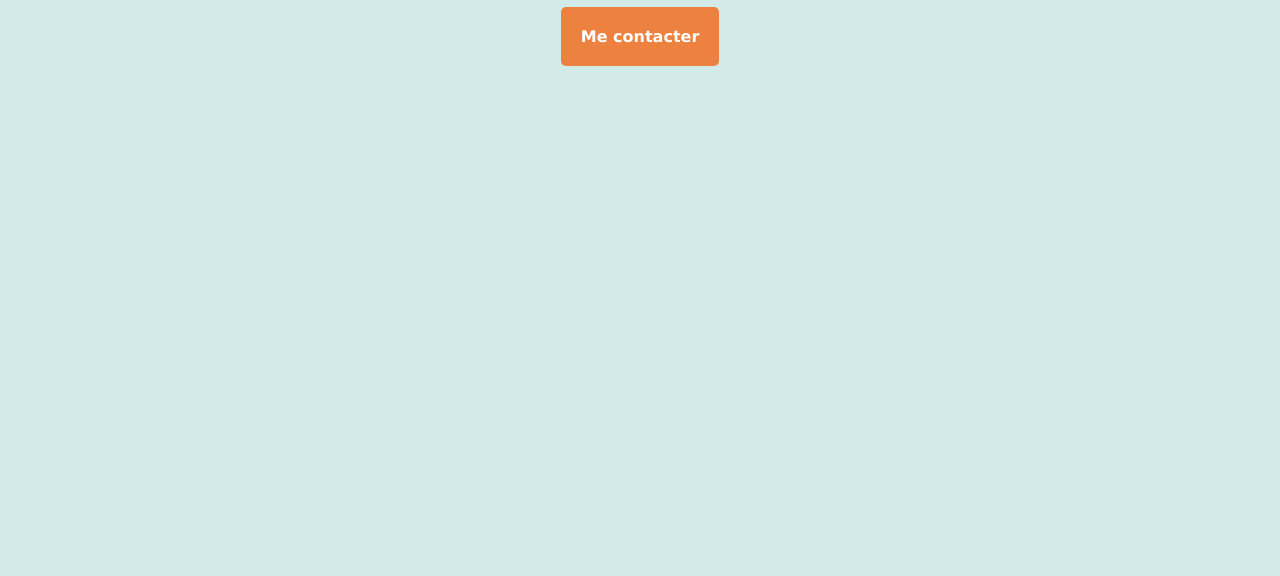
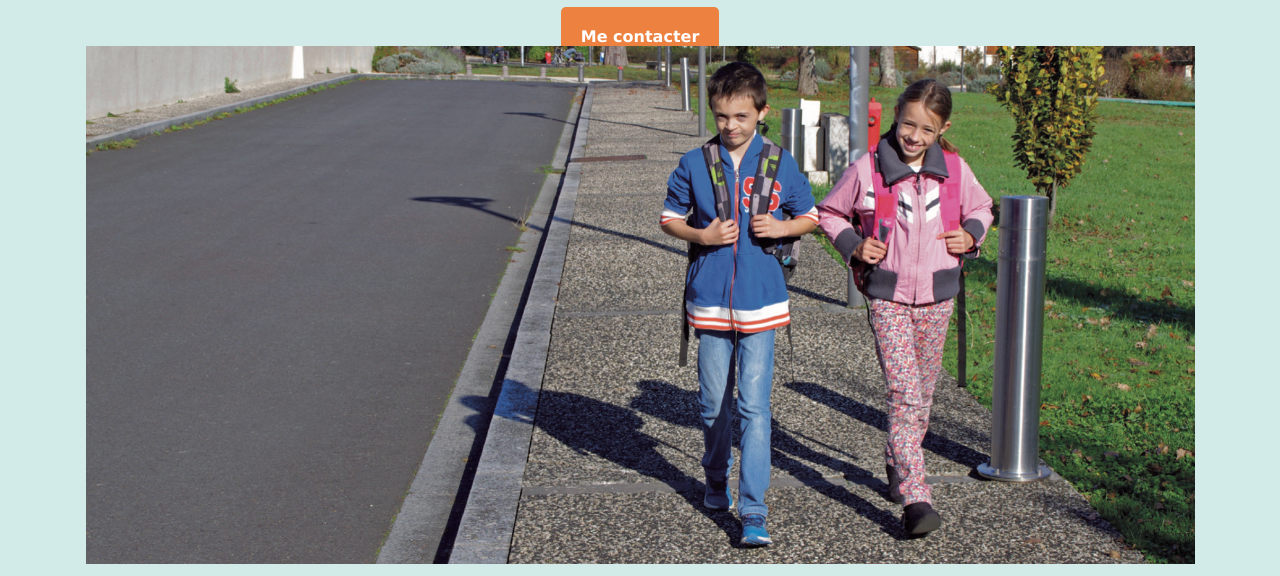
Before and after one commit to Barnabzz/profilepage, a plain HTML site: page index.html in a window 1280 px wide. Shown: the part 1359-1935 px from the top of the page. Before the commit the page ends 1425 px from the top, so only its background shows below. Drawn offline with Linux system fonts and the light colour scheme.

Commit message:
Update index.html

```diff
--- a/index.html
+++ b/index.html
@@ -112,6 +112,7 @@
 
     <div class="footpage">
         <a class="hover" href ="mailto: barna.gallon@outlook.com">Me contacter</a>
+        <img src="Images/Capture d’écran 2024-04-08 à 16.54.01.png" alt=EDLR">
     </div>
 
 </body>
```
